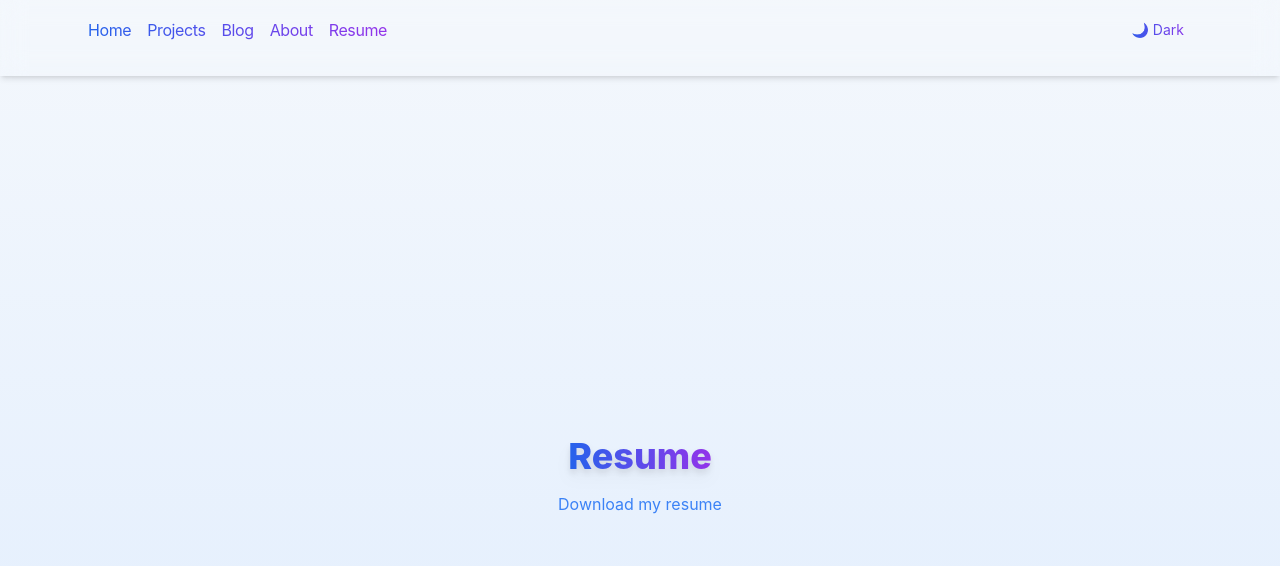
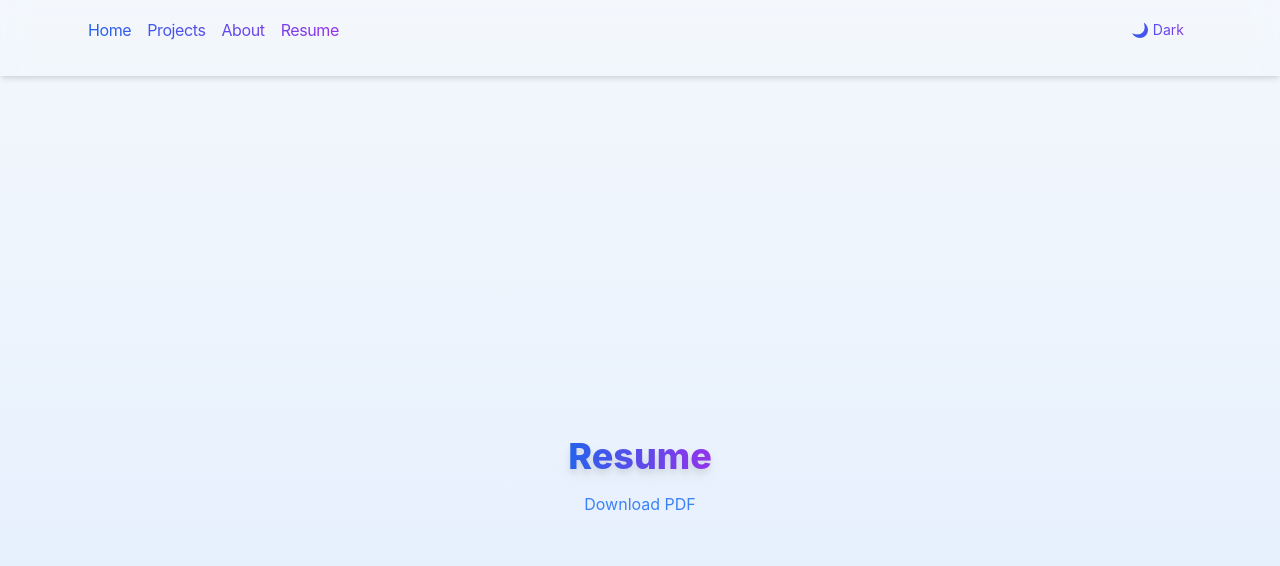
Before and after one commit to Gene7Him/my-portfolio, a Next.js app: page /resume in a window 1280 px wide. Shown: the top 566 px of the page. Built offline with nearby package versions, Linux system fonts and the light colour scheme.

Commit message:
added resume download and removed blog page

```diff
--- a/components/Navbar.tsx
+++ b/components/Navbar.tsx
@@ -16,7 +16,6 @@ export default function Navbar() {
       <ul className="flex space-x-4 bg-gradient-to-r from-blue-600 to-purple-600 bg-clip-text text-transparent mb-4 leading-relaxed tracking-tight">
         <li><a href="/" className="hover:underline">Home</a></li>
         <li><a href="/projects" className="hover:underline">Projects</a></li>
-        <li><a href="/blog" className="hover:underline">Blog</a></li>
         <li><a href="/about" className="hover:underline">About</a></li>
         <li><a href="/resume" className="hover:underline">Resume</a></li>
       </ul>
--- a/pages/resume.tsx
+++ b/pages/resume.tsx
@@ -6,7 +6,7 @@ export default function Resume() {
       <div className="min-h-screen flex flex-col">
       <main className="flex-1 flex flex-col justify-center items-center text-center p-10">
         <h1 className="text-4xl font-extrabold bg-gradient-to-r from-blue-600 to-purple-600 bg-clip-text text-transparent mb-4 drop-shadow-lg">Resume</h1>
-        <a href="/resume.pdf" target="_blank" className="text-blue-500">Download my resume</a>
+        <a href="/resume.pdf" target="_blank" className="text-blue-500">Download PDF</a>
       </main>
       </div>
     </>
```
Also changed, not shown: 1 other file (tests, documents, lock files or other folders).
